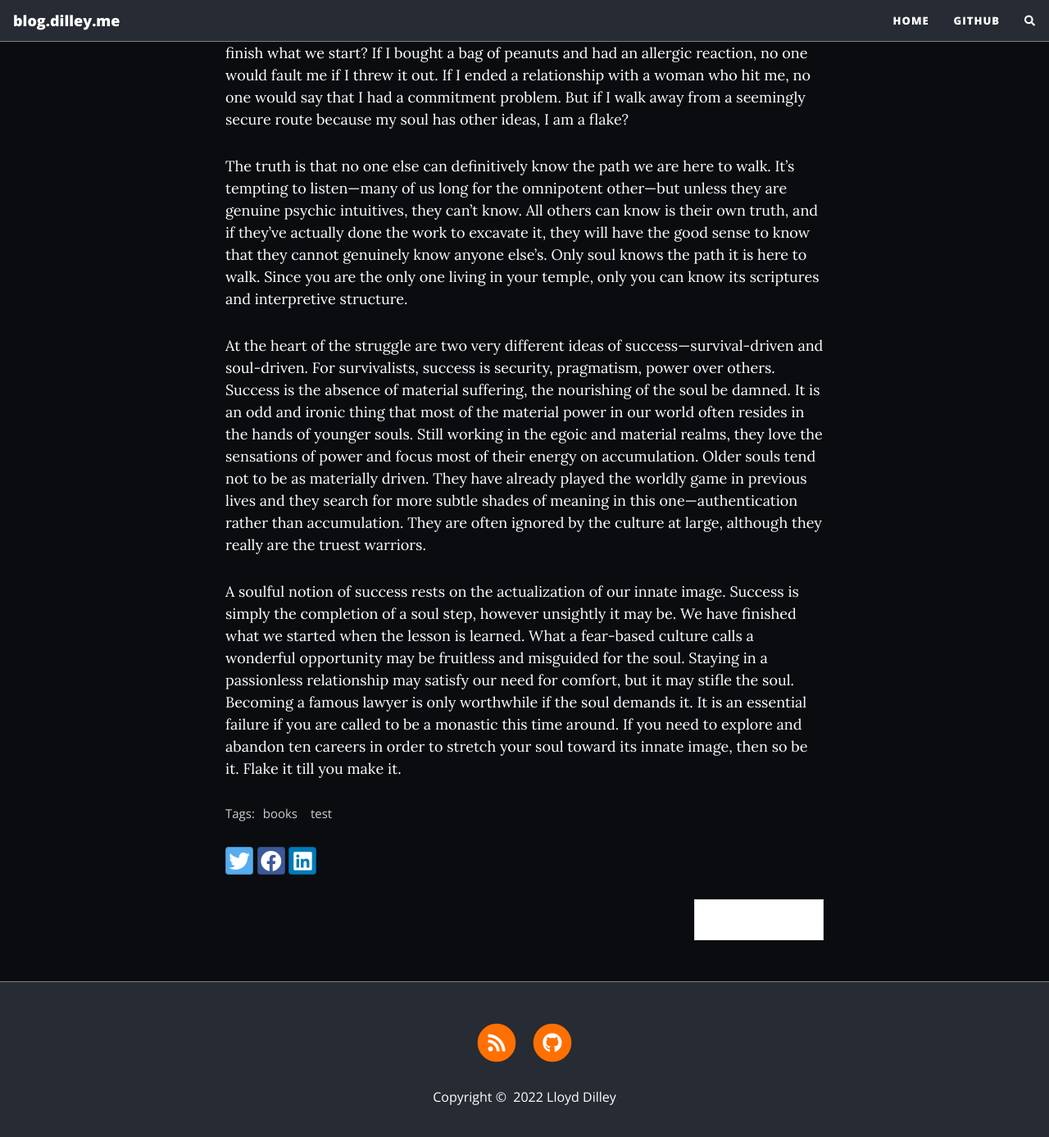
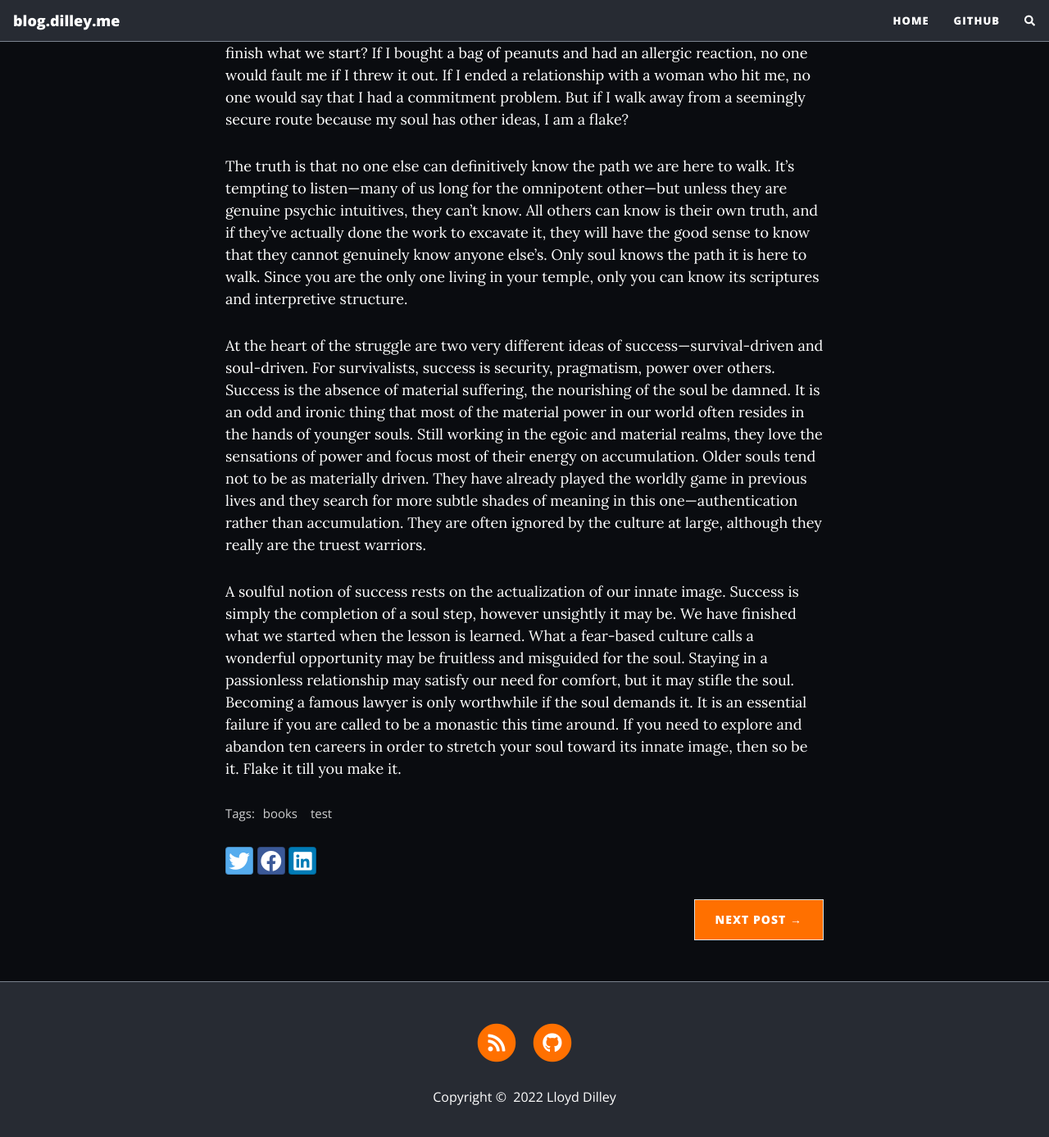
Before and after one commit to ldilley/ldilley.github.io, a Jekyll site: the page built from _posts/2020-02-26-flake-it-till-you-make-it.md, in a window 1280 px wide and 1400 px high, scrolled down 554 px. Shown: the top 1387 px of the window at 82% size. Built offline with Jekyll 4.4.1, drawn with Linux system fonts in a browser that asks for light colours; nearby versions of some CDN libraries; comment, search, counter and statistics services are not loaded.

Commit message:
Set previous/next post button color

```diff
--- a/assets/css/beautifuljekyll.css
+++ b/assets/css/beautifuljekyll.css
@@ -783,7 +783,8 @@ nav.top-nav-short-permanent ~ header > .intro-header.big-img {
   font-weight: 800;
   letter-spacing: 1px;
   padding: 0.625rem 0.3125rem;
-  background-color: #FFF;
+  /*background-color: #FFF;*/
+  background-color: {{ site.link-col | default: "#0F7FFB" }};
   border-radius: 0;
   color: {{ site.text-col | default: "#404040" }};
 }
```
